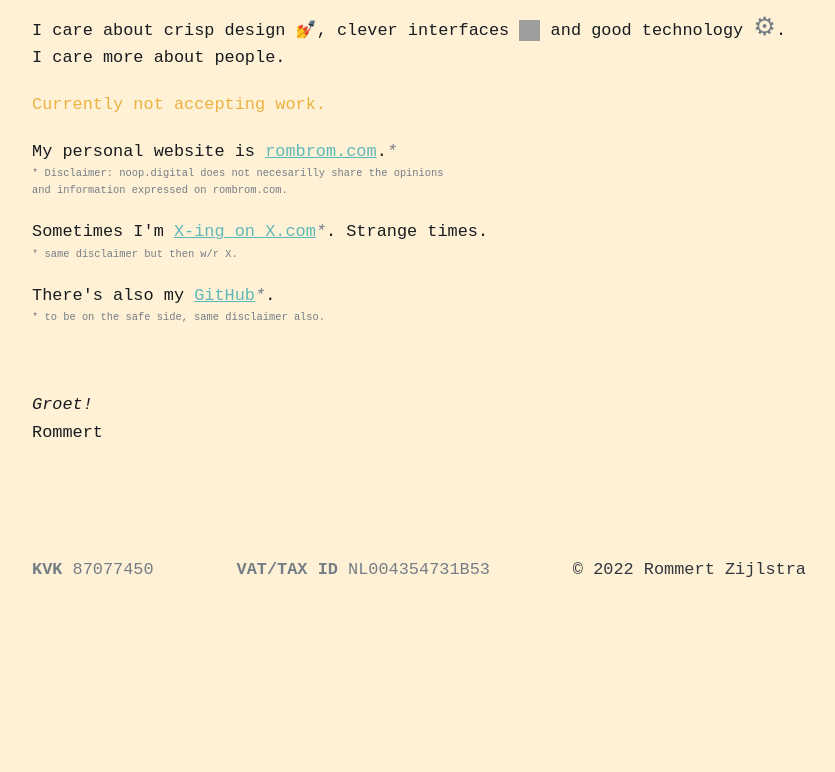
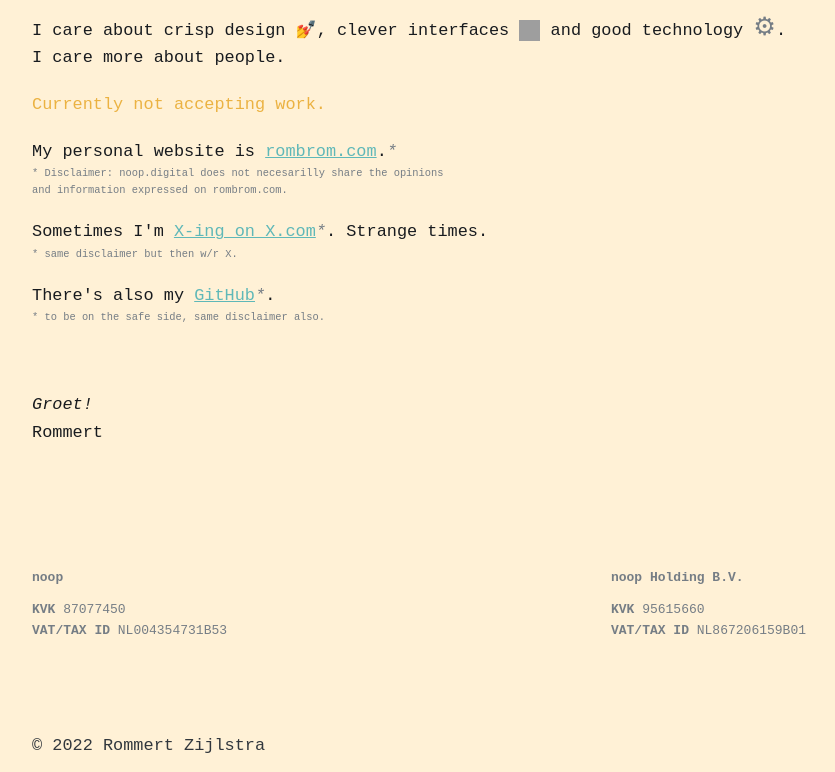
Before and after one commit to rombrom/noop.digital, a website with bundled scripts: page index.html in a window 1280 px wide. Shown: the part 351-1123 px from the top of the page, without its empty margins (221-1056 px from the left). Before the commit the page ends 948 px from the top, so only its background shows below. Built offline with nearby package versions, Linux system fonts and the light colour scheme; grey boxes are pictures that could not be loaded.

Commit message:
chore: add holding

```diff
--- a/index.html
+++ b/index.html
@@ -60,9 +60,21 @@
       </p>
     </main>
 
+    <aside class="container">
+      <article>
+        <h2>noop</h2>
+        <p><strong>KVK</strong> 87077450</p>
+        <p><strong>VAT/TAX ID</strong> NL004354731B53</p>
+      </article>
+
+      <article>
+        <h2>noop Holding B.V.</h2>
+        <p><strong>KVK</strong> 95615660</p>
+        <p><strong>VAT/TAX ID</strong> NL867206159B01</p>
+      </article>
+    </aside>
+
     <footer class="container">
-      <p><strong>KVK</strong> 87077450</p>
-      <p><strong>VAT/TAX ID</strong> NL004354731B53</p>
       <p
         class="copyright"
         title="I've read somewhere that it's better to include this or something."
--- /dev/null
+++ b/lib/_aside.scss
@@ -0,0 +1,17 @@
+aside {
+  color: var(--color-dark-grey);
+  display: flex;
+  font-size: 1rem;
+  flex-wrap: wrap;
+  justify-content: space-between;
+  gap: var(--gutter);
+  margin-top: 5rem;
+
+  h2 {
+    font-size: inherit;
+  }
+
+  p {
+    margin: 0;
+  }
+}
--- a/lib/main.scss
+++ b/lib/main.scss
@@ -6,4 +6,5 @@
 @import '_icon';
 
 @import '_header';
+@import '_aside';
 @import '_footer';
```
